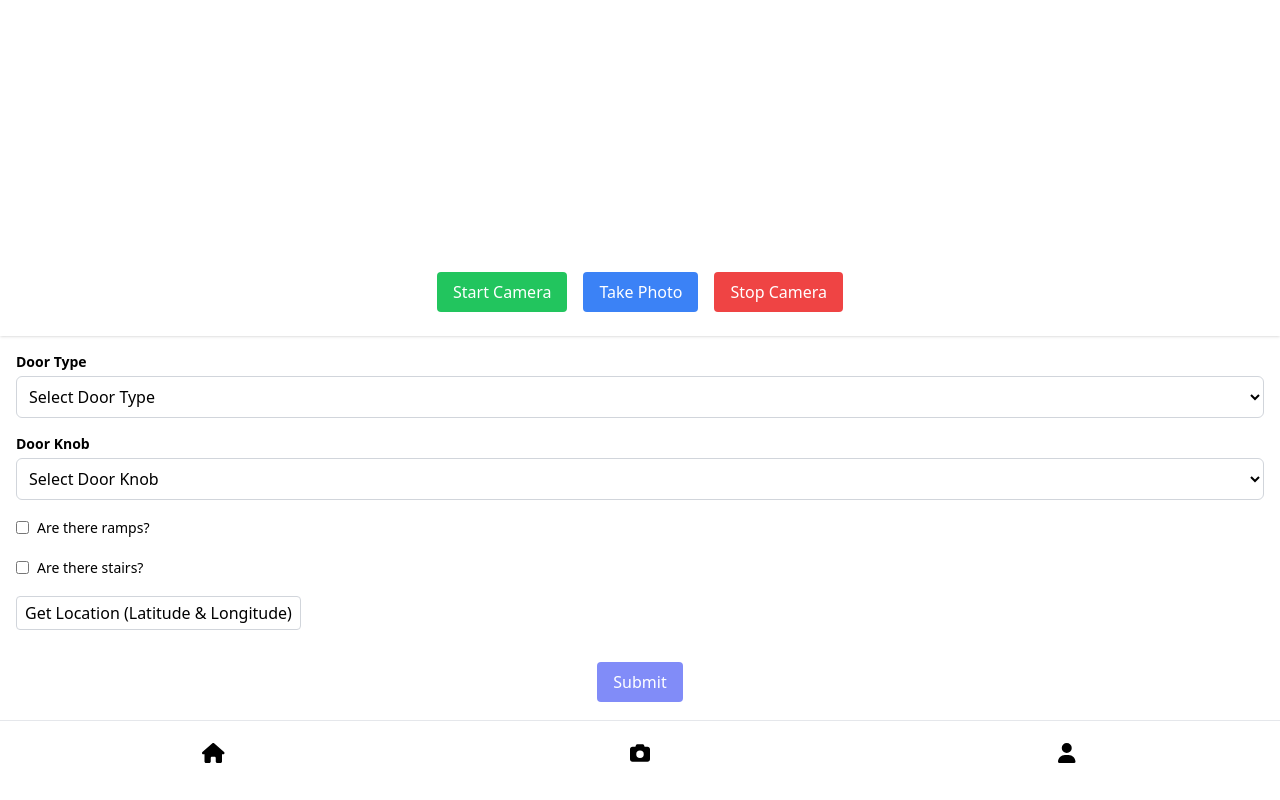
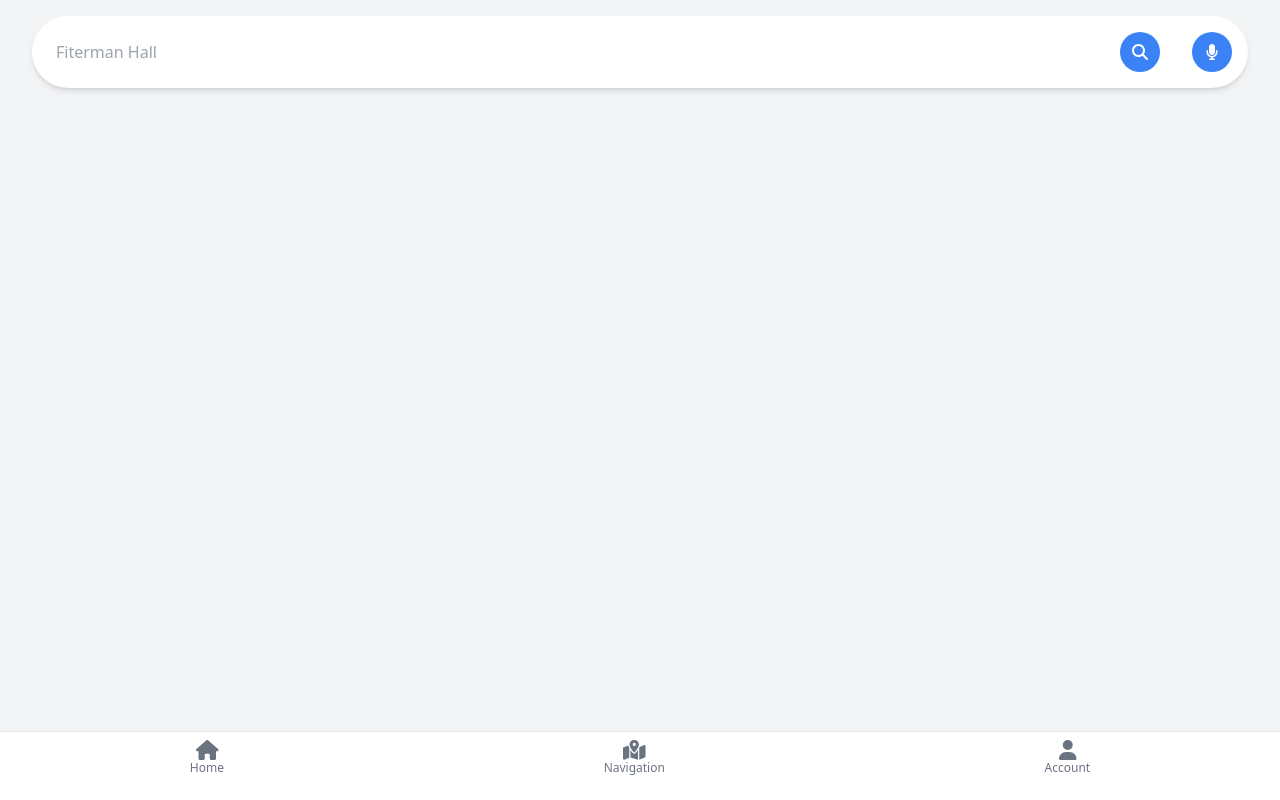
Before and after one commit to Qingquan-Li/doorgo-app, a React (Create React App) app: page /navigation in a window 1280 px wide. Built offline with nearby package versions, Linux system fonts and the light colour scheme.

Commit message:
Add Navigation and Account init page

```diff
--- a/package.json
+++ b/package.json
@@ -11,6 +11,7 @@
     "@testing-library/user-event": "^13.5.0",
     "react": "^18.2.0",
     "react-dom": "^18.2.0",
+    "react-router-dom": "^6.11.1",
     "react-scripts": "5.0.1",
     "web-vitals": "^2.1.4"
   },
--- a/src/App.js
+++ b/src/App.js
@@ -1,14 +1,28 @@
-import Camera from "./components/Camera";
-import AccessibleDataForm from "./components/AccessibleDataForm";
-import BottomNavBar from "./components/BottomNavBar";
+import {
+  BrowserRouter as Router,
+  Route,
+  Routes,
+}from "react-router-dom";
+
+import BottomNavBar from "./common/BottomNavBar";
+import Home from "./home";
+import Navigation from './navigation';
+import Account from "./account";
 
 function App() {
   return (
-    <div className="flex flex-col min-h-screen">
-      <Camera />
-      <AccessibleDataForm />
-      <BottomNavBar />
-    </div>
+    <Router>
+      <div className="flex flex-col min-h-screen">
+        <div className="flex-grow">
+          <Routes>
+            <Route path="/" element={<Home />} />
+            <Route path="/navigation" element={<Navigation />} />
+            <Route path="/account" element={<Account />} />
+          </Routes>
+        </div>
+        <BottomNavBar />
+      </div>
+    </Router>
   );
 }
 
--- /dev/null
+++ b/src/account/index.js
@@ -0,0 +1,44 @@
+import { useState } from "react";
+
+export default function Account() {
+  const [showPopup, setShowPopup] = useState(false);
+
+  const handleLoginClick = () => {
+    setShowPopup(true);
+  };
+
+  const handleClosePopup = () => {
+    setShowPopup(false);
+  };
+
+  return (
+    <div className="min-h-screen bg-gray-100 flex items-center justify-center">
+      <button
+        onClick={handleLoginClick}
+        className="bg-blue-500 text-white py-2 px-4 rounded"
+      >
+        Login
+      </button>
+
+      {showPopup && (
+        <div
+          className="fixed inset-0 flex items-center justify-center z-10 px-8"
+          onClick={handleClosePopup}
+        >
+          <div className="bg-white shadow-lg p-8 rounded max-w-md mx-auto">
+            <h2 className="text-xl font-bold mb-4">Notice</h2>
+            <p className="text-gray-700">
+              The login function is currently under development.
+            </p>
+            <button
+              onClick={handleClosePopup}
+              className="bg-blue-500 text-white py-2 px-4 rounded mt-4"
+            >
+              Close
+            </button>
+          </div>
+        </div>
+      )}
+    </div>
+  );
+}
--- /dev/null
+++ b/src/common/BottomNavBar.jsx
@@ -0,0 +1,35 @@
+import { FontAwesomeIcon } from '@fortawesome/react-fontawesome';
+import { faHome, faMapMarkedAlt, faUser } from '@fortawesome/free-solid-svg-icons';
+import { NavLink } from 'react-router-dom';
+
+const BottomNavBar = () => {
+  return (
+    <div className="fixed bottom-0 inset-x-0 pb-4 bg-white border-t shadow-md">
+      <nav className="flex items-center justify-around py-2">
+        <NavLink
+          to="/"
+          className="text-gray-500 hover:text-black flex flex-col items-center"
+        >
+          <FontAwesomeIcon icon={faHome} size="lg" />
+          <span className="text-xs">Home</span>
+        </NavLink>
+        <NavLink
+          to="/navigation"
+          className="text-gray-500 hover:text-black flex flex-col items-center"
+        >
+          <FontAwesomeIcon icon={faMapMarkedAlt} size="lg" />
+          <span className="text-xs">Navigation</span>
+        </NavLink>
+        <NavLink
+          to="/account"
+          className="text-gray-500 hover:text-black flex flex-col items-center"
+        >
+          <FontAwesomeIcon icon={faUser} size="lg" />
+          <span className="text-xs">Account</span>
+        </NavLink>
+      </nav>
+    </div>
+  );
+};
+
+export default BottomNavBar;
--- a/src/components/BottomNavBar.jsx
+++ /dev/null
@@ -1,27 +0,0 @@
-import { FontAwesomeIcon } from '@fortawesome/react-fontawesome';
-import { faHome, faCamera, faUser } from '@fortawesome/free-solid-svg-icons';
-
-
-export default function BottomNavBar() {
-  return (
-    <div className="fixed bottom-0 left-0 w-full h-20 pb-4 bg-white border-t border-gray-200">
-      <ul className="flex flex-row justify-between items-center h-full">
-        <li className="flex-1 text-center">
-          <button className="focus:outline-none">
-            <FontAwesomeIcon icon={faHome} size="lg" />
-          </button>
-        </li>
-        <li className="flex-1 text-center">
-          <button className="focus:outline-none">
-            <FontAwesomeIcon icon={faCamera} size="lg" />
-          </button>
-        </li>
-        <li className="flex-1 text-center">
-          <button className="focus:outline-none">
-            <FontAwesomeIcon icon={faUser} size="lg" />
-          </button>
-        </li>
-      </ul>
-    </div>
-  );
-};
--- /dev/null
+++ b/src/home/index.jsx
@@ -0,0 +1,11 @@
+import Camera from "./Camera";
+import AccessibleDataForm from "./AccessibleDataForm";
+
+export default function Home() {
+  return (
+    <>
+      <Camera />
+      <AccessibleDataForm />
+    </>
+  );
+}
--- /dev/null
+++ b/src/navigation/Search.jsx
@@ -0,0 +1,29 @@
+import { FontAwesomeIcon } from '@fortawesome/react-fontawesome';
+import { faMicrophone, faSearch } from '@fortawesome/free-solid-svg-icons';
+
+export default function Search() {
+  return (
+    <div className="bg-gray-100 min-h-screen">
+      <div className="py-4 px-8">
+        <div className="bg-white flex items-center rounded-full shadow-md">
+          <input
+            className="rounded-l-full w-full py-2 px-6 text-gray-700 leading-tight focus:outline-none"
+            id="search"
+            type="text"
+            placeholder="Fiterman Hall"
+          />
+          <div className="p-4">
+            <button className="bg-blue-500 text-white rounded-full p-2 hover:bg-blue-400 focus:outline-none w-10 h-10 flex items-center justify-center">
+              <FontAwesomeIcon icon={faSearch} />
+            </button>
+          </div>
+          <div className="p-4">
+            <button className="bg-blue-500 text-white rounded-full p-2 hover:bg-blue-400 focus:outline-none w-10 h-10 flex items-center justify-center">
+              <FontAwesomeIcon icon={faMicrophone} />
+            </button>
+          </div>
+        </div>
+      </div>
+    </div>
+  );
+};
--- /dev/null
+++ b/src/navigation/index.jsx
@@ -0,0 +1,9 @@
+import Search from "./Search";
+
+export default function Navigation() {
+  return (
+    <>
+      <Search />
+    </>
+  );
+}
```
Also changed, not shown: src/home/AccessibleDataForm.jsx (renamed from src/components/AccessibleDataForm.jsx), src/home/Camera.jsx (renamed from src/components/Camera.jsx), src/home/Location.jsx (renamed from src/components/Location.jsx), 1 other file (tests, documents, lock files or other folders).
